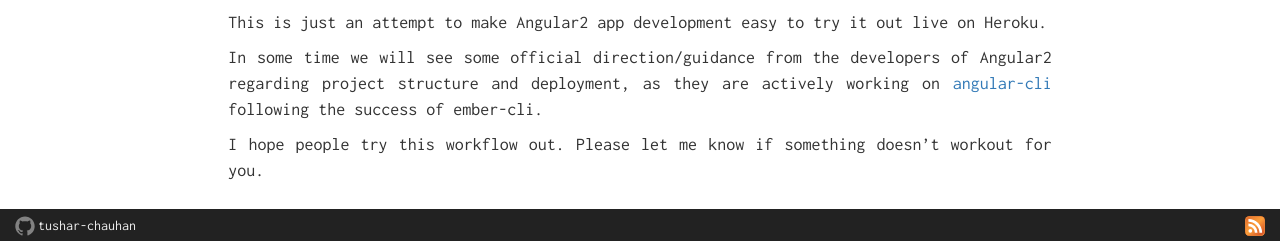
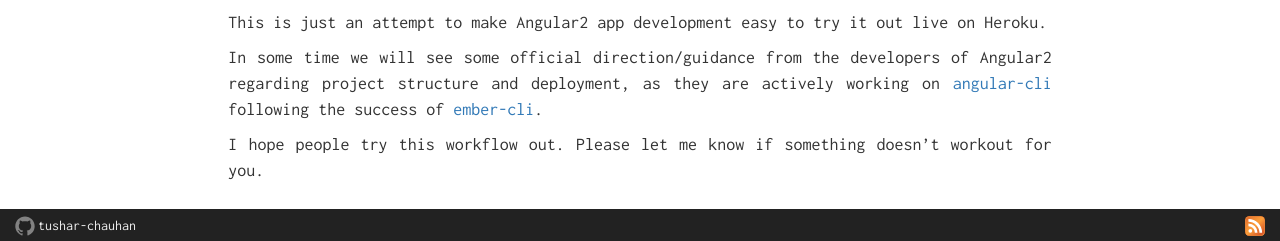
Before and after one commit to tushar-chauhan/tushar-chauhan.github.io, a Jekyll site: the page built from _posts/2016-05-09-angular2-sass-heroku-workflow-with-yeoman-generator.md, in a window 1280 px wide and 900 px high, scrolled down 3442 px. Shown: the part 656-897 px from the top of the window. Built offline with Jekyll 4.4.1, drawn with Linux system fonts in a browser that asks for light colours; nearby versions of some CDN libraries; comment, search, counter and statistics services are not loaded; part of the change alters nothing that is shown.

```diff
--- a/_posts/2016-05-09-angular2-sass-heroku-workflow-with-yeoman-generator.md
+++ b/_posts/2016-05-09-angular2-sass-heroku-workflow-with-yeoman-generator.md
@@ -185,6 +185,6 @@ Following are the steps for Heroku deployment(If you have created the Heroku app
 
 This is just an attempt to make Angular2 app development easy to try it out live on Heroku.
 
-In some time we will see some official direction/guidance from the developers of Angular2 regarding project structure and deployment, as they are actively working on [angular-cli](https://github.com/angular/angular-cli) following the success of ember-cli.
+In some time we will see some official direction/guidance from the developers of Angular2 regarding project structure and deployment, as they are actively working on [angular-cli](https://github.com/angular/angular-cli) following the success of [ember-cli](http://ember-cli.com).
 
 I hope people try this workflow out. Please let me know if something doesn't workout for you.
```
